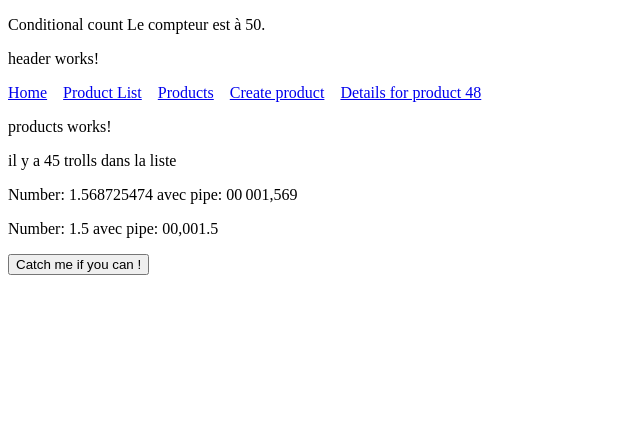
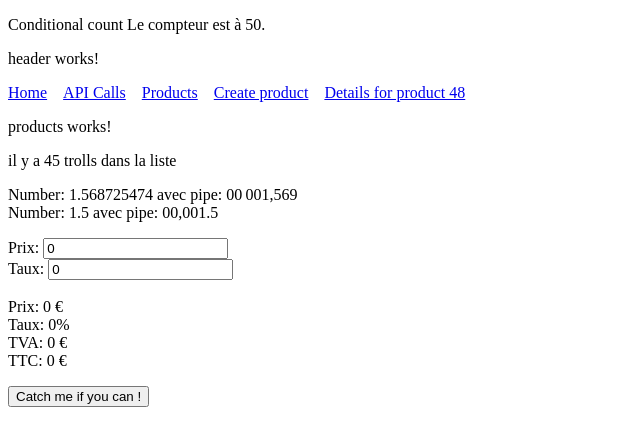
Before and after one commit to Dji75/session_octobre_2026, an Angular app: page /products in a window 1280 px wide. Shown: the top 446 px of the page, without its empty margins (0-640 px from the left). Built offline with nearby package versions, Linux system fonts and the light colour scheme.

Commit message:
chore: api calls

```diff
--- /dev/null
+++ b/src/app/api-calls/api-calls.html
@@ -0,0 +1,22 @@
+<p>api-calls works!</p>
+
+Filter: <input type="text" [(ngModel)]="filter"><br/>
+
+
+@if (productsResource.isLoading()) {
+  Loading...
+} @else if (productsResource.error()) {
+  Error loading data
+} @else {
+  @let products = productsResource.value();
+  @for (product of products?.products; track product.id) {
+    <article>
+      <section>
+        <h2>{{ product.title }}</h2>
+        <div> {{ product.description }}</div>
+      </section>
+    </article>
+  } @empty {
+    No products available
+  }
+}
--- /dev/null
+++ b/src/app/api-calls/api-calls.ts
@@ -0,0 +1,34 @@
+import { Component, computed, model } from '@angular/core';
+import { httpResource } from '@angular/common/http';
+import { FormsModule } from '@angular/forms';
+
+interface Product {
+  id: number;
+  title: string;
+  description: string;
+}
+
+@Component({
+  selector: 'app-api-calls',
+  imports: [
+    FormsModule
+  ],
+  templateUrl: './api-calls.html',
+  styleUrl: './api-calls.scss',
+})
+export default class ApiCalls {
+  protected readonly filter = model<string>();
+
+  // Angular 21
+  protected readonly productsResource = httpResource<{ products: Product[] }>(computed(() => {
+    const filter = this.filter()?.trim();
+    return `https://dummyjson.com/products/search${filter ? `?q=${filter}` : '' }`;
+  }));
+
+  // protected readonly productsResource = httpResource<{ products: Product[] }>({
+  //   url: () => 'https://dummyjson.com/products/search',
+  //   params: {
+  //
+  //   }
+  // });
+}
--- a/src/app/app.routes.ts
+++ b/src/app/app.routes.ts
@@ -9,8 +9,8 @@ export default [
     loadComponent: () => import('./core/home/home').then(m => m.Home),
   },
   {
-    path: 'products-list',
-    loadComponent: () => import('./products/products').then(m => m.Products),
+    path: 'api-calls',
+    loadComponent: () => import('./api-calls/api-calls'),
     // providers: [ProductApi],
   },
   {
--- a/src/app/core/header/header.html
+++ b/src/app/core/header/header.html
@@ -1,7 +1,7 @@
 <p>header works!</p>
 
 <a routerLink="/">Home</a>
-<a routerLink="/products-list">Product List</a>
+<a routerLink="/api-calls">API Calls</a>
 <a routerLink="/products">Products</a>
 <a routerLink="/products/create">Create product</a>
 <a routerLink="/products/48">Details for product 48</a>
--- a/src/app/products/products.html
+++ b/src/app/products/products.html
@@ -6,11 +6,19 @@
 </p>
 <p>
   @let percent = 1.568725474;
-  Number: {{ percent | number : '1.0-10' }} avec pipe: {{ percent | number : '5.0-3' : 'fr-FR' }}
-</p>
-<p>
+  Number: {{ percent | number : '1.0-10' }} avec pipe: {{ percent | number : '5.0-3' : 'fr-FR' }}<br/>
   @let percent2 = 1.5;
   Number: {{ percent2 | number : '1.0-10' }} avec pipe:  {{ percent2 | number : '5.0-3' }}
 </p>
 
+<p>
+  Prix: <input type="number" [value]="prix()" (input)="updatePrix($event)"><br/>
+  Taux: <input type="number" [value]="taux()" (input)="updateTaux($event)"><br/>
+  <br/>
+  Prix: {{ prix() | currency: 'EUR' : 'symbol': '1.0-2': 'fr-FR' }}<br/>
+  Taux: {{ (taux() / 100) | percent: '1.0-0' }}<br/>
+  TVA: {{ tva() | currency: 'EUR' : 'symbol': '1.0-2': 'fr-FR' }}<br/>
+  TTC: {{ total() | currency: 'EUR' : 'symbol': '1.0-2': 'fr-FR' }}
+</p>
+
 <button type="button" appMoveOnClick [disabled]="disabled()" (click)="disabled.set(true)">Catch me if you can !</button>
--- a/src/app/products/products.ts
+++ b/src/app/products/products.ts
@@ -1,15 +1,17 @@
-import { Component, inject, signal } from '@angular/core';
+import { afterNextRender, Component, computed, effect, inject, signal } from '@angular/core';
 import { ProductApi } from './shared/services/product.api';
 import { MoveOnClick } from '../shared/directives/move-on-click';
 import { PluralSingularPipe } from '../shared/pipes/plural-singular.pipe';
-import { DecimalPipe } from '@angular/common';
+import { CurrencyPipe, DecimalPipe, PercentPipe } from '@angular/common';
 
 @Component({
   selector: 'app-products',
   imports: [
     MoveOnClick,
     PluralSingularPipe,
-    DecimalPipe
+    DecimalPipe,
+    PercentPipe,
+    CurrencyPipe
   ],
   templateUrl: './products.html',
   styleUrl: './products.scss',
@@ -20,4 +22,34 @@ export class Products {
 
   protected disabled = signal(false);
   protected closed = signal(false);
+
+  protected prix = signal<number>(0);
+  protected taux = signal<number>(0);
+
+  protected tva = computed(() => (this.prix() * this.taux()) / 100);
+  protected total = computed(() => this.prix() + this.tva());
+
+  updatePrix(event: Event) {
+    const value = Number((event.target as HTMLInputElement).value);
+    this.prix.set(value);
+  }
+
+  updateTaux(event: Event) {
+    const value = Number((event.target as HTMLInputElement).value);
+    this.taux.set(value);
+  }
+
+  // possible way 1 to declare effect
+  // readonly #saveInStorage = effect(() => {
+  //   // stuff
+  //   localStorage.setItem('total', `${this.total()}`);
+  // });
+
+  constructor() {
+    // possible way 2 to declare effect
+    effect(() => {
+      // stuff
+      localStorage.setItem('total', `${this.total()}`);
+    });
+  }
 }
```
Also changed, not shown: src/app/api-calls/api-calls.scss (added), 1 other file (tests, documents, lock files or other folders).
